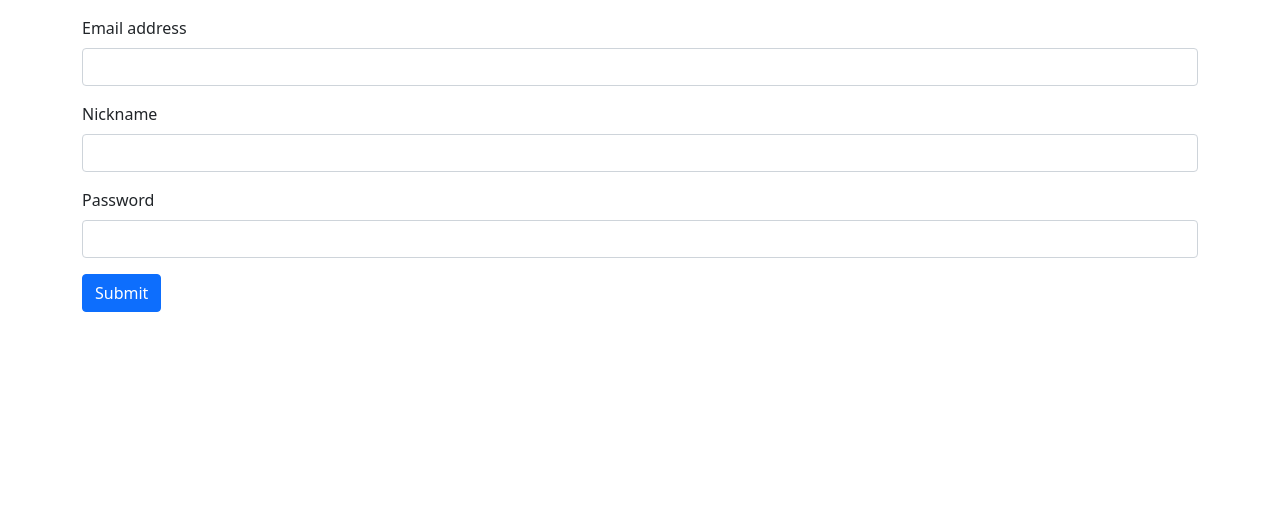
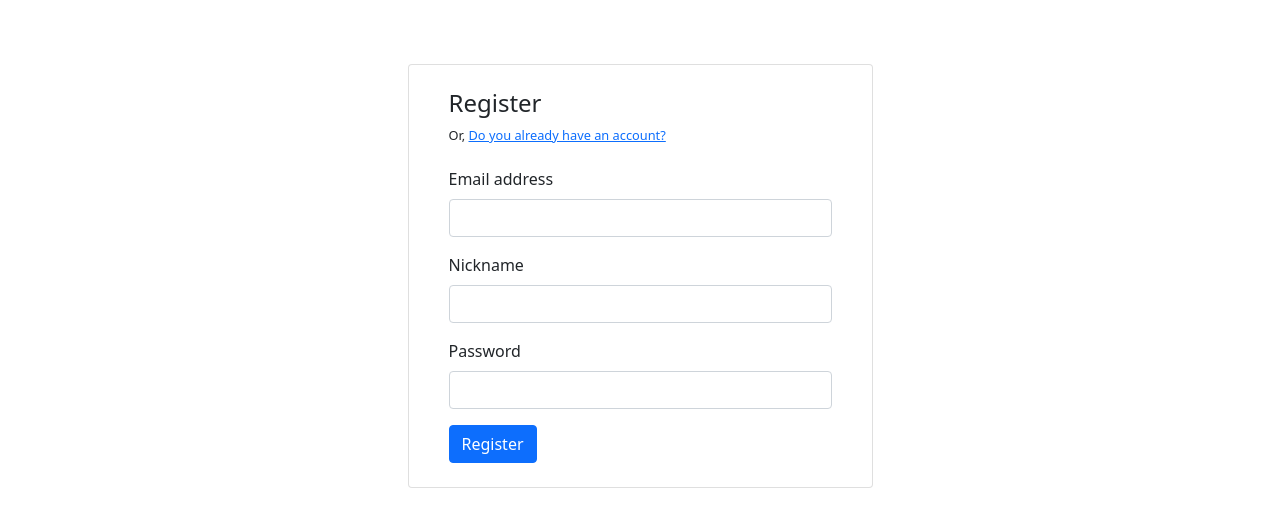
Before and after one commit to wbjeon2k/CSE421DB, a Flask app: page /register/ in a window 1280 px wide. Shown: the part 56-583 px from the top of the page. Run offline with Flask 2, Linux system fonts and the light colour scheme; parts of the project's set-up code (start-up, migrations or seed data) failed here and were passed over; some libraries are stand-ins or nearby versions.

Commit message:
Change register design

```diff
--- a/web/static/css/usersession.css
+++ b/web/static/css/usersession.css
@@ -7,7 +7,15 @@
     margin-bottom: 1em;
 }
 
+.subaction-btn {
+    font-size: 0.8rem;
+    font-weight: normal;
+}
+
+.card-title .subaction-btn {
+    margin-top: 0.8em;
+}
+
 .action-btn-group .subaction-btn {
-    margin-left: 1em;
-    font-size: 0.8em;
+    margin-left: 0.8em;
 }
--- a/web/templates/register.html
+++ b/web/templates/register.html
@@ -1,7 +1,25 @@
 {% extends 'base.html' %}
 
+{% block css %}
+{{ super() }}
+<link rel="stylesheet" href="{{ url_for('static', filename='css/usersession.css') }}">
+{% endblock %}
+
 {% block content %}
+{% if error %}
+    <div class="alert alert-warning" role="alert">
+        {{ error }}
+    </div>
+{% endif %}
 
+<div id="form-group" class="card mx-auto col-xg-4 col-lg-5 col-md-8 col-sm-12">
+    <div class="card-body">
+        <h4 class="card-title">
+            Register
+            <div class="subaction-btn">
+                Or, <a href="/login/">Do you already have an account?</a>
+            </div>
+        </h4>
         <form method="POST" action="/register/">
             <div class="mb-3">
                 <label for="email" class="form-label">Email address</label>
@@ -15,12 +33,9 @@
                 <label for="rawPassword" class="form-label">Password</label>
                 <input type="password" class="form-control" id="rawPassword" name="rawPassword" required>
             </div>
-    <button type="submit" class="btn btn-primary">Submit</button>
+            <button type="submit" class="btn btn-primary">Register</button>
         </form>
-{% if error %}
-    <div class="alert alert-warning" role="alert">
-        {{ error }}
     </div>
-{% endif %}
+</div>
 
 {% endblock content %}
```
Lines whose indentation alone changed are shown as unchanged.
